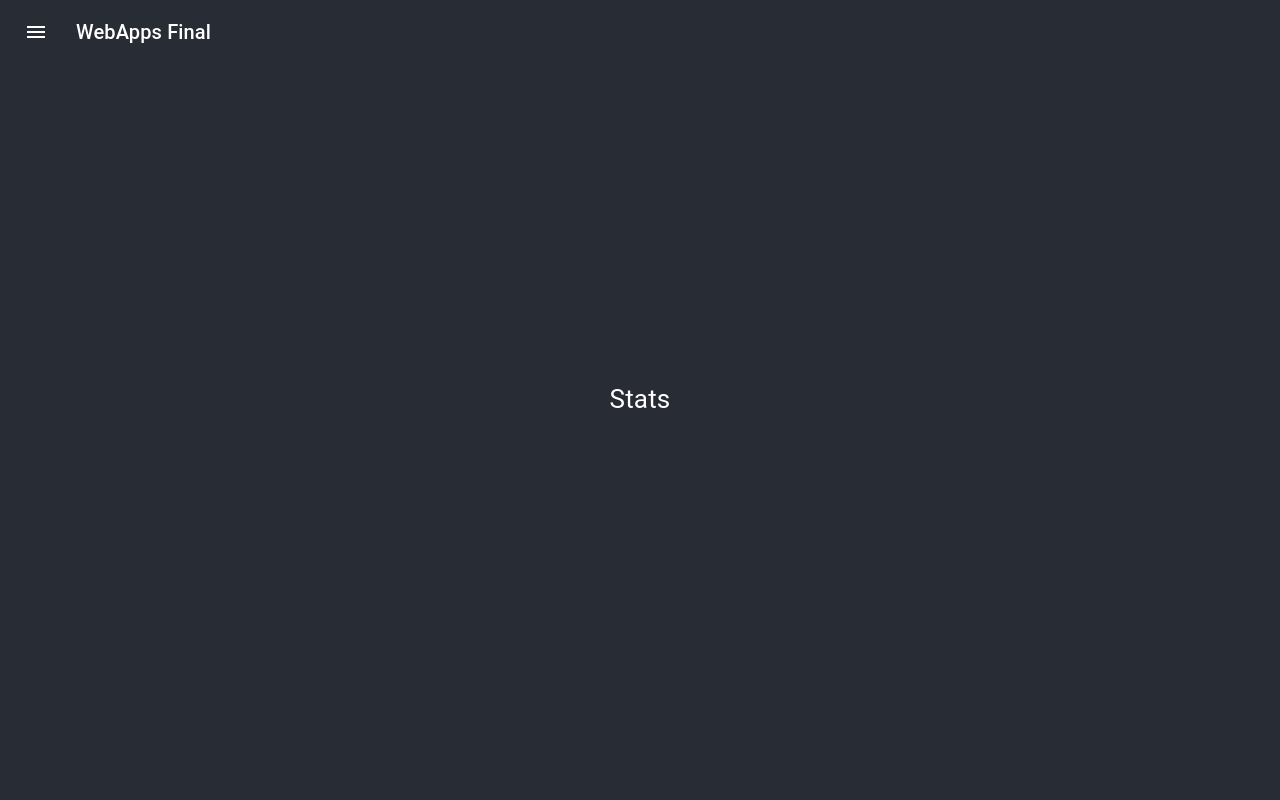
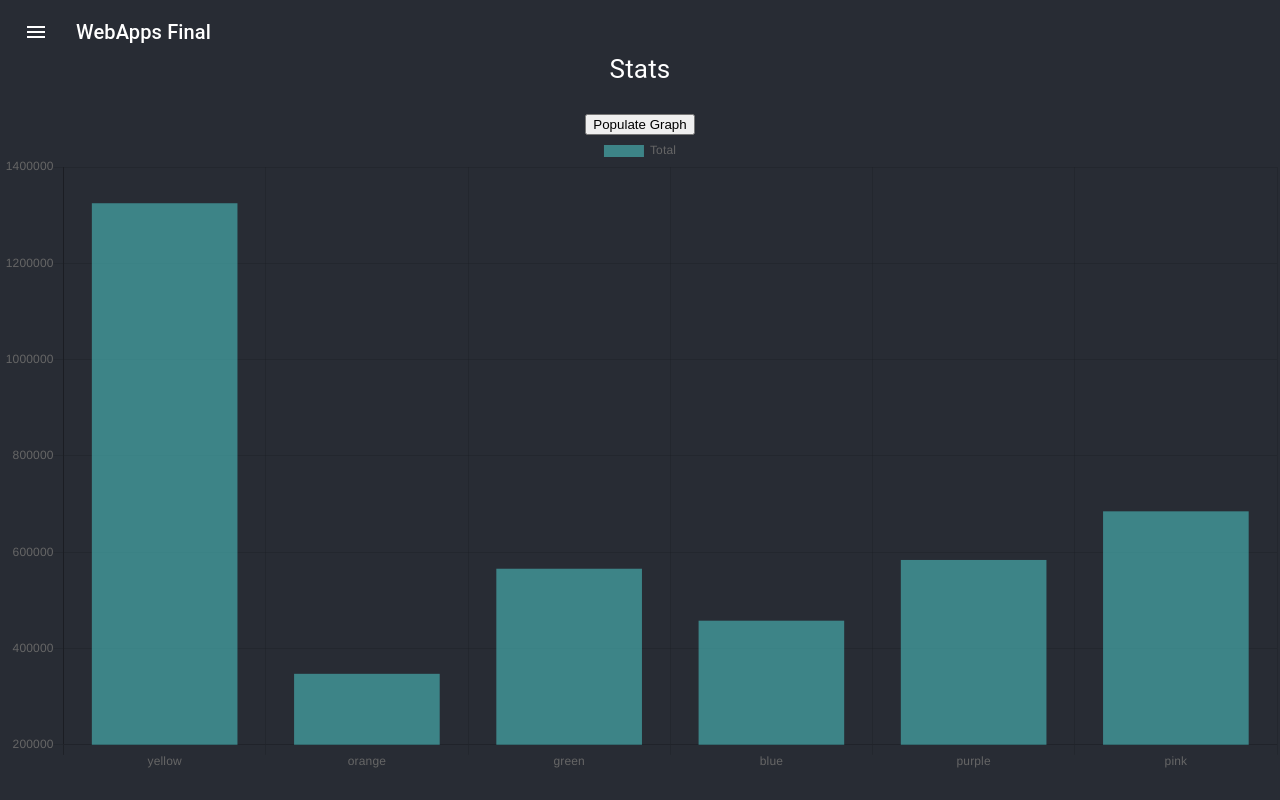
Before and after one commit to jbender8/CCNC.github.io, a React (Create React App) app: page /stats in a window 1280 px wide. Built offline with nearby package versions, Linux system fonts and the light colour scheme.

Commit message:
Data sub

```diff
--- a/package.json
+++ b/package.json
@@ -8,7 +8,9 @@
     "@testing-library/jest-dom": "^4.2.4",
     "@testing-library/react": "^9.5.0",
     "@testing-library/user-event": "^7.2.1",
+    "chart.js": "^2.9.3",
     "react": "^16.13.1",
+    "react-chartjs-2": "^2.9.0",
     "react-dom": "^16.13.1",
     "react-router-dom": "^5.1.2",
     "react-scripts": "3.4.1"
--- a/src/StatsPage.js
+++ b/src/StatsPage.js
@@ -1,19 +1,11 @@
 import React from "react";
-import Toolbar from '@material-ui/core/Toolbar';
-import Typography from '@material-ui/core/Typography';
-import { makeStyles, useTheme } from '@material-ui/core/styles'; import CssBaseline from '@material-ui/core/CssBaseline';
-
-import Drawer from '@material-ui/core/Drawer';
-import AppBar from '@material-ui/core/AppBar';
 import {
-    BrowserRouter as Router,
-    Switch,
     Route,
-    Link,
     useLocation,
     Redirect,
     NavLink
 } from "react-router-dom";
+import {Bar} from "react-chartjs-2";
 
 
 class StatsWindow extends React.Component {
@@ -38,11 +30,33 @@ class StatsWindow extends React.Component {
 
 
     render() {
+        var dataObject = {
+          labels:  [ "yellow","orange","green","blue","purple","pink"],
+          datasets: [
+                {
+                label: 'Total',
+                data: [
+                    1324755, 347485, 565738, 457839, 583958, 684938
+                ],
+                backgroundColor: 'rgba(75, 192, 192, 0.6)',
+
+                }
+            ]
+        };
+
+        var optionsObj = {
+            height: "300",
+            responsive: true,
+            maintainAspectRatio: true
+        };
+
         return (
             <main className={this.state.classes.content}>
                 <div className="App">
                     <header className="App-header">
                         <p>Stats {this.state.zip}</p>
+                        <button onClick={this.getZipData} >Populate Graph</button>
+                        <Bar options={optionsObj} data={dataObject} />
                     </header>
                 </div>
             </main>
```
Also changed, not shown: 1 other file (tests, documents, lock files or other folders).
